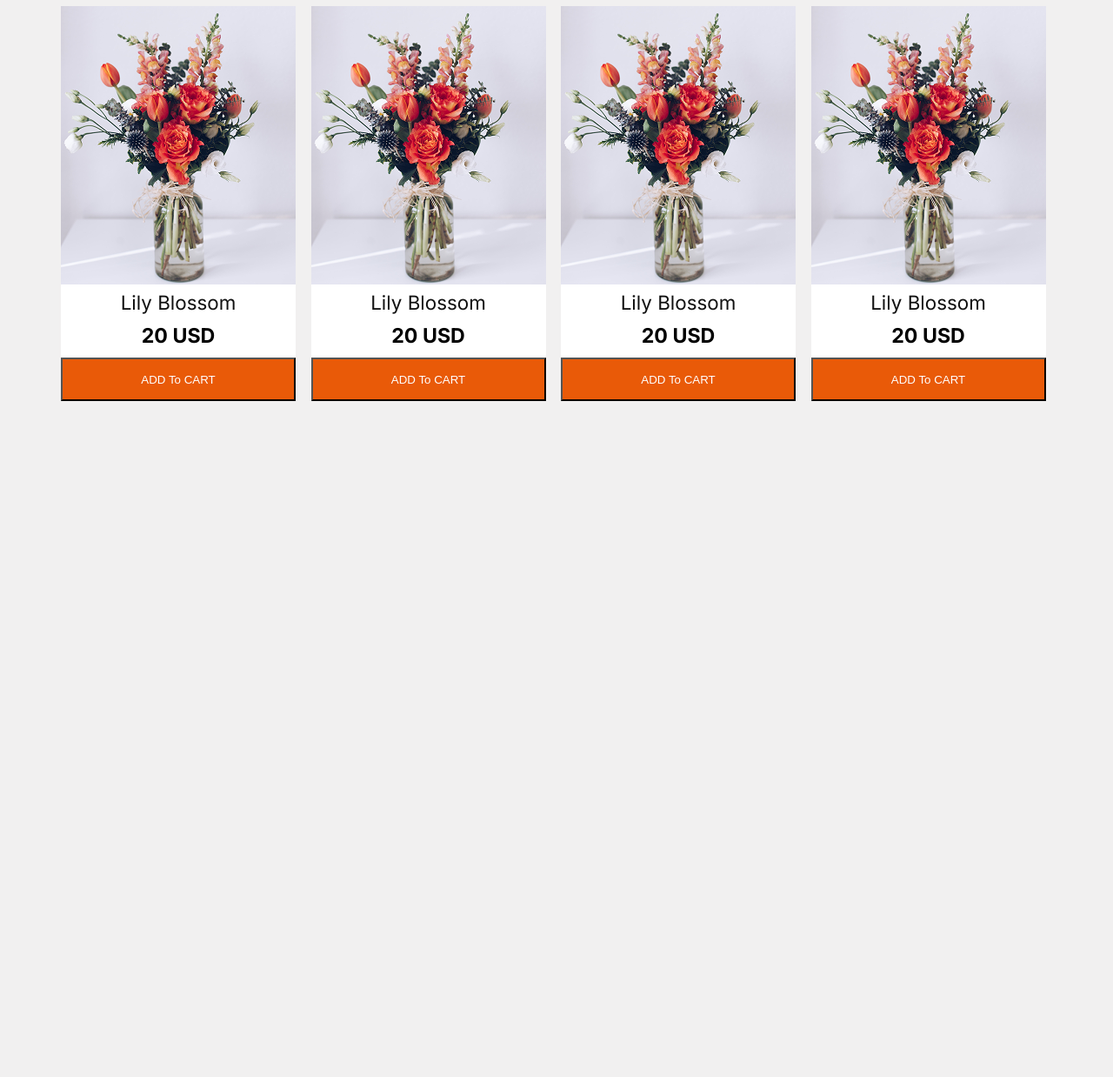
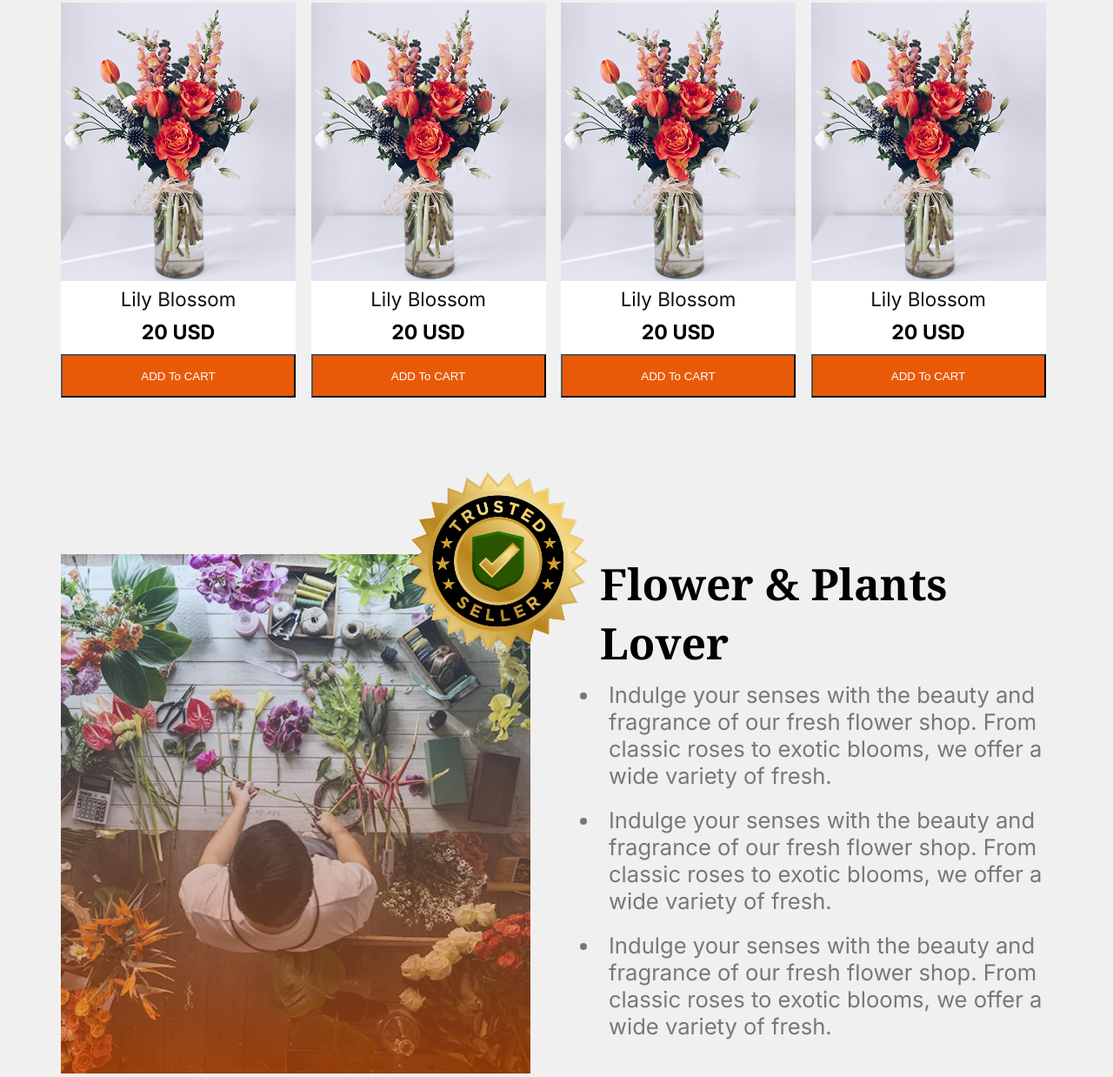
Before and after one commit to Wardun-00/assignment2-responsive-flower-repo, a plain HTML site: page index.html in a window 1280 px wide. Shown: the part 1065-2303 px from the top of the page at 87% size. Before the commit the page ends 1526 px from the top, so only its background shows below. Drawn offline with Linux system fonts and the light colour scheme.

Commit message:
complete challange part 1

```diff
--- a/index.html
+++ b/index.html
@@ -167,6 +167,41 @@
           </div>
         </div>
       </section>
+
+      <!-- flower & Plants Lover section -->
+      <section class="flower-and-lover-main flex">
+        <div class="flower-and-lover-image-container">
+          <img src="./images/trusted-badge.png" alt="" class="image-tag" />
+          <img
+            src="./images/flower-store.png"
+            alt=""
+            class="flower-and-lover-image"
+          />
+        </div>
+
+        <div class="flower-and-lover-title-container">
+          <h1 class="flower-and-lover-title noto-serif-font">
+            Flower & Plants Lover
+          </h1>
+          <ul class="flower-lover-article inter-font">
+            <li class="article-text">
+              Indulge your senses with the beauty and fragrance of our fresh
+              flower shop. From classic roses to exotic blooms, we offer a wide
+              variety of fresh.
+            </li>
+            <li class="article-text">
+              Indulge your senses with the beauty and fragrance of our fresh
+              flower shop. From classic roses to exotic blooms, we offer a wide
+              variety of fresh.
+            </li>
+            <li class="article-text">
+              Indulge your senses with the beauty and fragrance of our fresh
+              flower shop. From classic roses to exotic blooms, we offer a wide
+              variety of fresh.
+            </li>
+          </ul>
+        </div>
+      </section>
     </main>
 
     <footer></footer>
--- a/style.css
+++ b/style.css
@@ -40,7 +40,7 @@ body{
 nav{
     max-width: 1140px;
     height: 71px;
-    border: 2px solid green;
+    /* border: 2px solid green; */
     justify-content: space-between;
     align-items: center;
 
@@ -166,6 +166,47 @@ nav{
     cursor: pointer;
 }
 
+/* flower-and-lover-main section */
+
+.image-tag{
+    width: 286px;
+    height: 286px;
+    position:absolute;
+   left: 360px;
+   bottom: 450px;
+   z-index: 10;
+}
+
+
+
+.flower-and-lover-main{
+    max-width: 1140px;
+    margin: 0 auto;
+    /* border: 5px solid red; */
+    margin-top: 180px;
+    gap: 80px;
+    position: relative;
+
+}
+
+
+/* article */
+.flower-and-lover-title{
+    font-size: 3.12rem;
+    font-weight: 700;
+}
+
+.flower-lover-article{
+    font-size: 1.6rem;
+    color:rgba(0, 0, 0, 0.5);
+
+}
+
+.article-text{
+    padding: 10px;
+}
+
+
 
 
 
@@ -190,6 +231,7 @@ nav{
     }
 
 
+
     /* cards */
 
     .our-plants-section{
@@ -201,20 +243,51 @@ nav{
     }
 
     .cards-main-container{
-        grid-template-columns: repeat(1, 1fr);
+        grid-template-columns: repeat(2, 1fr);
+        gap:20px;
         margin-top: 28px;
 
 
     }
 
-    .card-sub-container{
-        margin-left:70px;
+    .card-image{
+        width: 100%;
     }
 
+    .card-sub-container{
+        margin-left:10px;
+        width: 165px;
+    }
+
+    .card-btn{
+        width: 100%;
+    }
+   /* flower lover main */
+
+   .flower-and-lover-main{
+    flex-direction: column;
+    justify-content: center;
+    align-items: center;
+    /* border: 2px solid red; */
+    /* text-align: center; */
+    margin-top: 80px;
 
 
+   }
 
+   .flower-and-lover-title-container{
+    margin-left:30px;
+   }
 
+   .flower-and-lover-image{
+    width:90%;
+    margin-left: 20px;
+
+   }
+
+   .image-tag{
+    display: none;
+   }
 }
 
 
@@ -232,7 +305,7 @@ nav{
 
 @media screen and (min-width:720px) and (max-width:992px) {
     .cards-main-container{
-        grid-template-columns: repeat(2, 1fr);
+        grid-template-columns: repeat(3, 1fr);
     }
 
     .card-sub-container{
```
